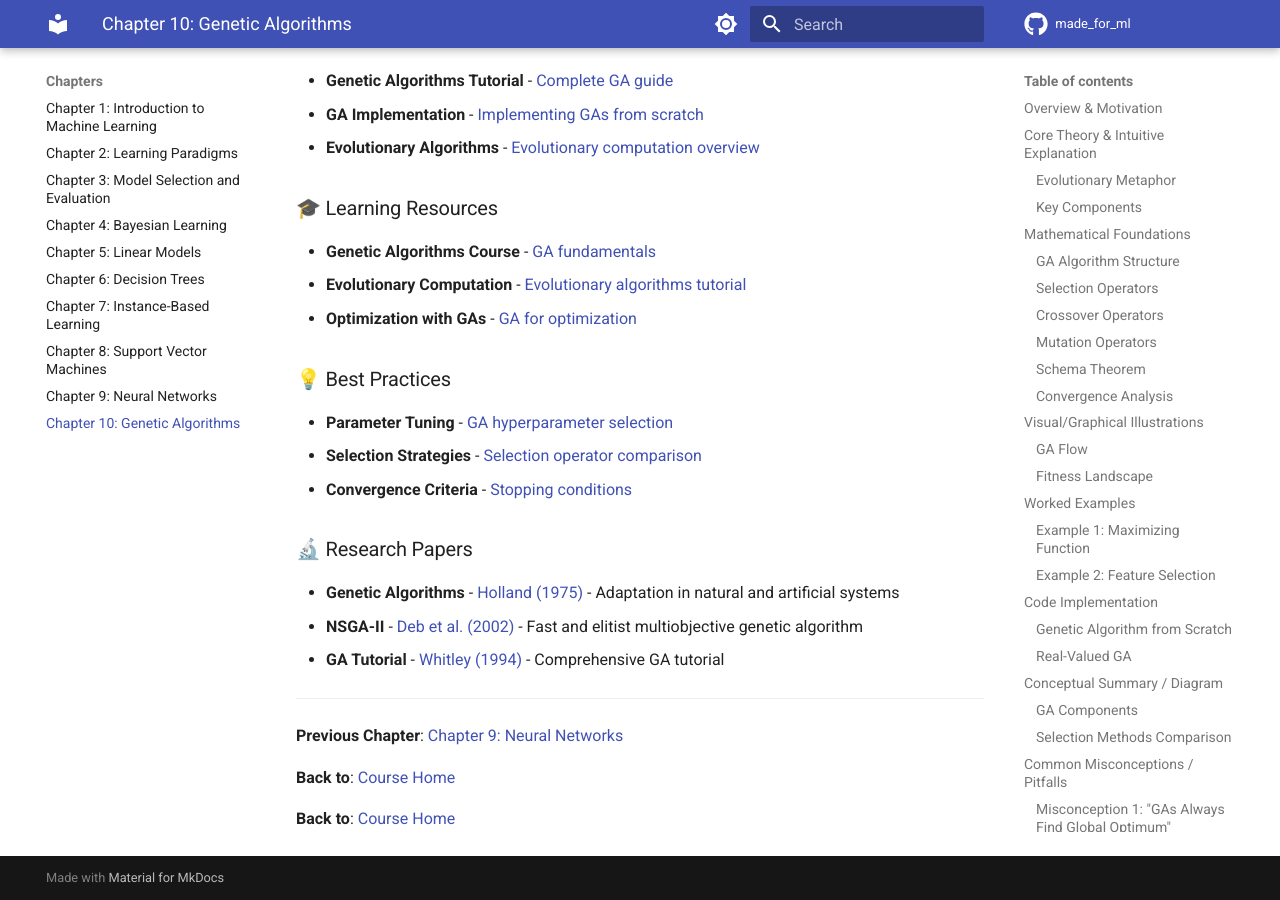
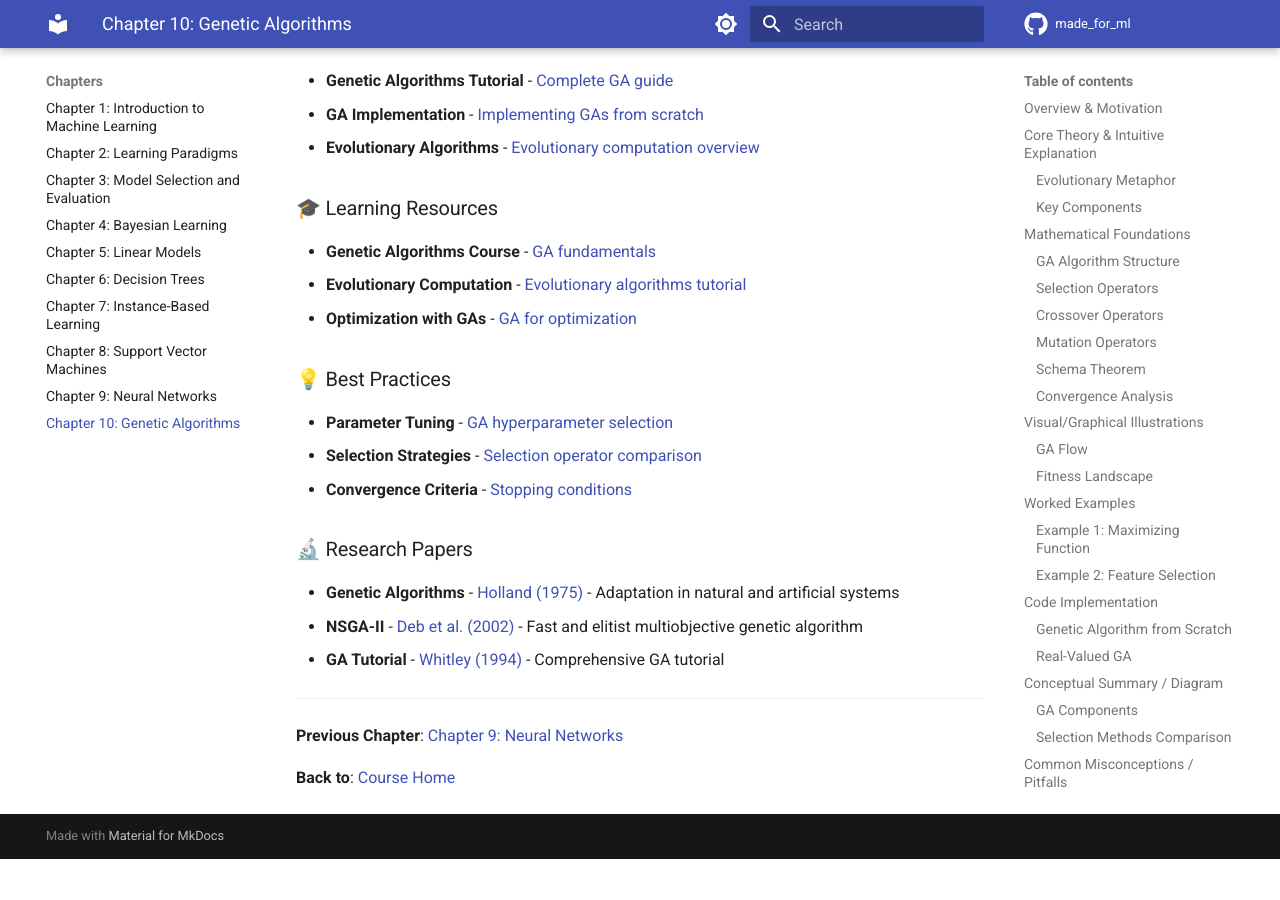
Before and after one commit to shivam2003-dev/made_for_ml, an MkDocs documentation site: the page built from docs/chapters/10_genetic_algorithms.md, in a window 1280 px wide and 900 px high, scrolled down 14695 px. Built offline with MkDocs 1.6.1 and Material for MkDocs 9.7.7, drawn with Linux system fonts in a browser that asks for light colours; comment, search, counter and statistics services are not loaded; after the commit the page ends 15554 px from its top, so only the background shows below that.

Commit message:
Fix duplicate back link in Chapter 10

```diff
--- a/docs/chapters/10_genetic_algorithms.md
+++ b/docs/chapters/10_genetic_algorithms.md
@@ -706,5 +706,3 @@ Understanding genetic algorithms prepares you for:
 **Previous Chapter**: [Chapter 9: Neural Networks](09_neural_networks.md)
 
 **Back to**: [Course Home](index.md)
-
-**Back to**: [Course Home](index.md)
```
